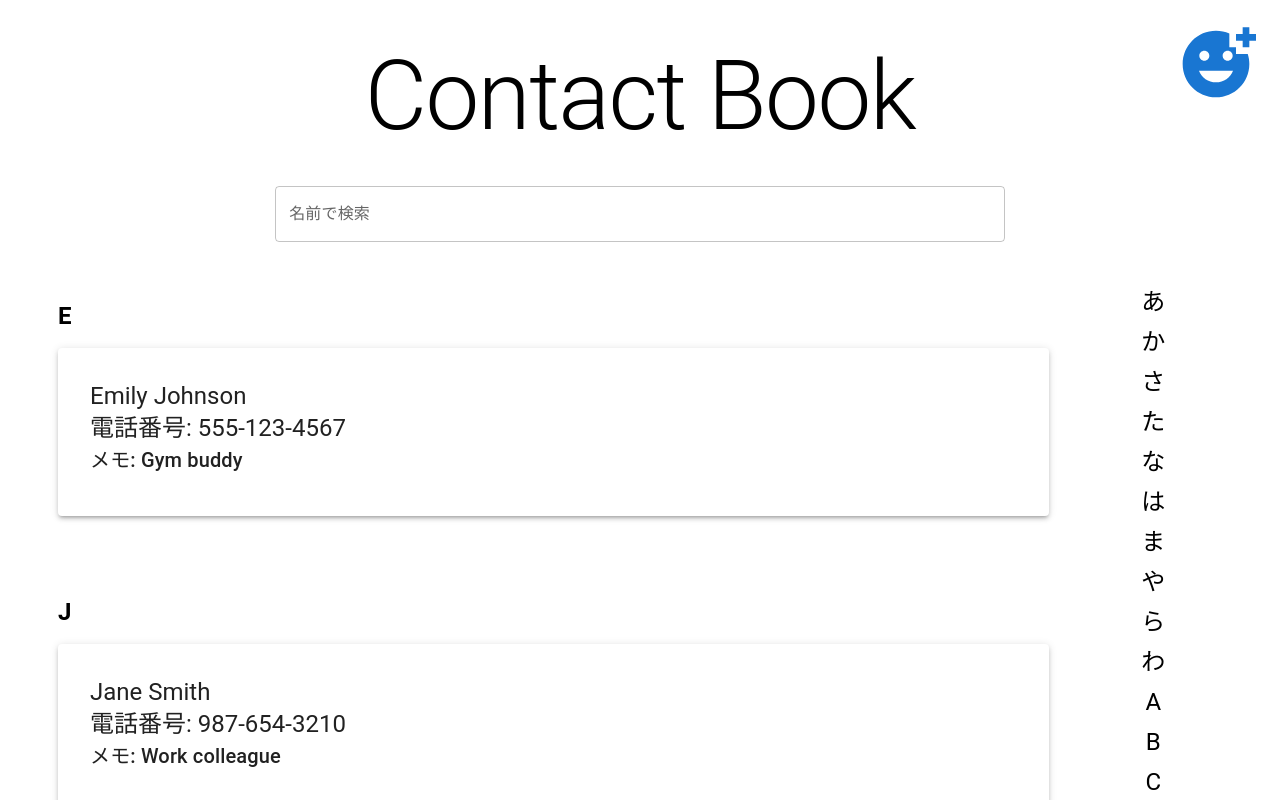
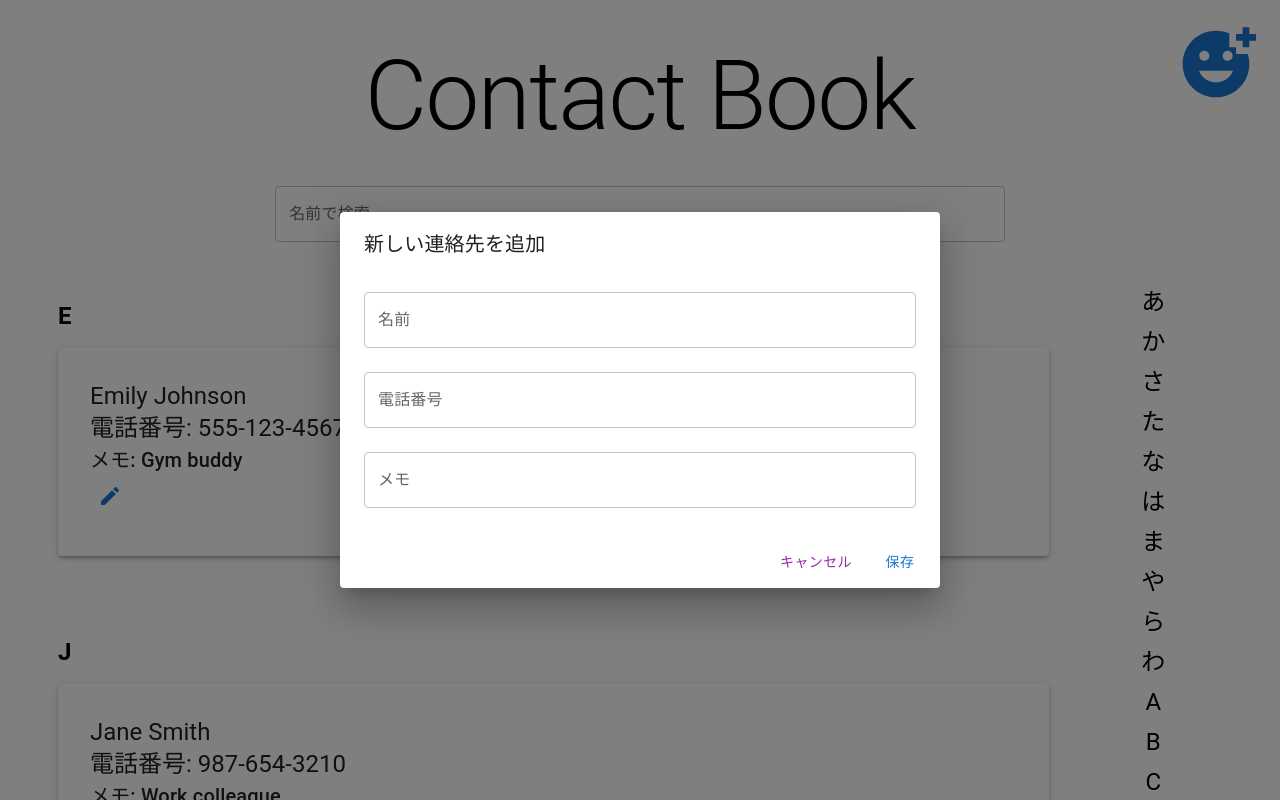
Before and after one commit to N-193Practice/TS_Contact_Book, a React (Vite) app: page / in a window 1280 px wide. Both pictures are taken after a click on the button 1216 px from the left and 64 px from the top of the page. Shown: the top 800 px of the page. Built offline with nearby package versions, Linux system fonts and the light colour scheme.

Commit message:
Dialogを使用し、New、Editの機能をポップアップ表示で作成

```diff
--- /dev/null
+++ b/src/components/ContactFormDialog.tsx
@@ -0,0 +1,110 @@
+import React, { useState, useEffect } from 'react';
+import {
+  Dialog,
+  DialogTitle,
+  DialogContent,
+  DialogActions,
+  TextField,
+  Button,
+} from '@mui/material';
+import Contact from '../models/Contact';
+import { saveContacts, getContacts } from '../utils/localStorage';
+import { v4 as uuidv4 } from 'uuid';
+
+type ContactFormDialogProps = {
+  open: boolean;
+  onClose: () => void;
+  contact?: Contact | null; // nullの場合は新規登録
+};
+
+const ContactFormDialog: React.FC<ContactFormDialogProps> = ({
+  open,
+  onClose,
+  contact,
+}) => {
+  const [name, setName] = useState('');
+  const [phone, setPhone] = useState('');
+  const [memo, setMemo] = useState('');
+
+  useEffect(() => {
+    if (contact) {
+      setName(contact.name);
+      setPhone(contact.phone);
+      setMemo(contact.memo || '');
+    } else {
+      setName('');
+      setPhone('');
+      setMemo('');
+    }
+  }, [contact]);
+
+  const handleSave = () => {
+    if (!name || !phone) {
+      alert('名前と電話番号を入力してください');
+      return;
+    }
+
+    let contacts = getContacts();
+
+    if (contact) {
+      // 編集モード
+      contacts = contacts.map((c) =>
+        c.id === contact.id ? { ...c, name, phone, memo } : c
+      );
+    } else {
+      // 新規登録
+      if (contacts.some((c) => c.name === name)) {
+        alert('同じ名前の連絡先が既に存在します');
+        return;
+      }
+      contacts.push({ id: uuidv4(), name, phone, memo });
+    }
+
+    saveContacts(contacts);
+    onClose();
+  };
+
+  return (
+    <Dialog open={open} onClose={onClose} maxWidth="sm" fullWidth>
+      <DialogTitle>
+        {contact ? '連絡先を編集' : '新しい連絡先を追加'}
+      </DialogTitle>
+      <DialogContent>
+        <TextField
+          fullWidth
+          label="名前"
+          variant="outlined"
+          margin="normal"
+          value={name}
+          onChange={(e) => setName(e.target.value)}
+        />
+        <TextField
+          fullWidth
+          label="電話番号"
+          variant="outlined"
+          margin="normal"
+          value={phone}
+          onChange={(e) => setPhone(e.target.value)}
+        />
+        <TextField
+          fullWidth
+          label="メモ"
+          variant="outlined"
+          margin="normal"
+          value={memo}
+          onChange={(e) => setMemo(e.target.value)}
+        />
+      </DialogContent>
+      <DialogActions>
+        <Button onClick={onClose} color="secondary">
+          キャンセル
+        </Button>
+        <Button onClick={handleSave} color="primary">
+          保存
+        </Button>
+      </DialogActions>
+    </Dialog>
+  );
+};
+
+export default ContactFormDialog;
--- a/src/components/ContactList.tsx
+++ b/src/components/ContactList.tsx
@@ -1,12 +1,21 @@
 import React from 'react';
 import Contact from '../models/Contact';
-import { List, ListItem, Card, CardContent, Typography } from '@mui/material';
+import {
+  List,
+  ListItem,
+  Card,
+  CardContent,
+  Typography,
+  IconButton,
+} from '@mui/material';
+import EditIcon from '@mui/icons-material/Edit';
 
 type ContactListProps = {
   contacts: { [key: string]: Contact[] };
   listRefs: React.MutableRefObject<{ [key: string]: HTMLLIElement | null }>;
+  onEdit: (contact: Contact) => void;
 };
-function ContactList({ contacts, listRefs }: ContactListProps) {
+function ContactList({ contacts, listRefs, onEdit }: ContactListProps) {
   return (
     <List sx={{ padding: '10px' }}>
       {Object.entries(contacts).map(([letter, group]) => (
@@ -39,6 +48,9 @@ function ContactList({ contacts, listRefs }: ContactListProps) {
                 {contact.memo && (
                   <Typography variant="h6">メモ: {contact.memo}</Typography>
                 )}
+                <IconButton color="primary" onClick={() => onEdit(contact)}>
+                  <EditIcon />
+                </IconButton>
               </CardContent>
             </Card>
           ))}
--- a/src/pages/Home.tsx
+++ b/src/pages/Home.tsx
@@ -1,9 +1,10 @@
 import React, { useState, useEffect, useRef } from 'react';
 import Contact from '../models/Contact';
 import { getContacts } from '../utils/localStorage';
+import ContactList from '../components/ContactList';
 import SearchBar from '../components/SearchBar';
-import ContactList from '../components/ContactList';
 import AlphabetBar from '../components/AlphabetBar';
+import ContactFormDialog from '../components/ContactFormDialog';
 import { Container, Typography } from '@mui/material';
 import Grid from '@mui/material/Grid2';
 import IconButton from '@mui/material/IconButton';
@@ -12,6 +13,8 @@ function Home() {
   const [contacts, setContacts] = useState<Contact[]>([]);
   const [searchQuery, setSearchQuery] = useState('');
   const listRefs = useRef<{ [key: string]: HTMLLIElement | null }>({});
+  const [openDialog, setOpenDialog] = useState(false);
+  const [editContact, setEditContact] = useState<Contact | null>(null);
 
   useEffect(() => {
     setContacts(getContacts());
@@ -22,8 +25,13 @@ function Home() {
   };
 
   const handleNewContact = () => {
-    // 新規作成の処理をここに追加
-    console.log('新規作成ボタンがクリックされました');
+    setEditContact(null); // 新規登録用にリセット
+    setOpenDialog(true);
+  };
+
+  const handleEditContact = (contact: Contact) => {
+    setEditContact(contact);
+    setOpenDialog(true);
   };
 
   const filteredContacts = contacts
@@ -88,12 +96,22 @@ function Home() {
       <SearchBar onSearch={handleSearch} />
       <Grid container spacing={2} sx={{ marginTop: 3 }}>
         <Grid size={{ xs: 12, md: 10 }}>
-          <ContactList contacts={groupedContacts} listRefs={listRefs} />
+          <ContactList
+            contacts={groupedContacts}
+            listRefs={listRefs}
+            onEdit={handleEditContact}
+          />
         </Grid>
         <Grid size={{ xs: 12, md: 2 }}>
           <AlphabetBar onClick={handleAlphabetClick} />
         </Grid>
       </Grid>
+      {/* ポップアップコンポーネント */}
+      <ContactFormDialog
+        open={openDialog}
+        onClose={() => setOpenDialog(false)}
+        contact={editContact}
+      />
     </Container>
   );
 }
```
